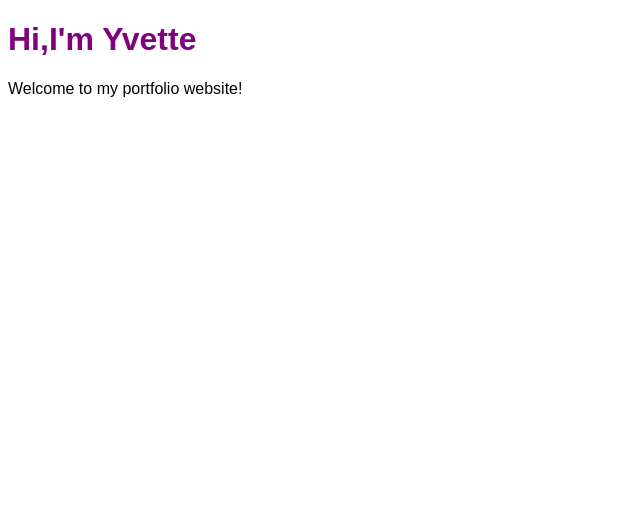
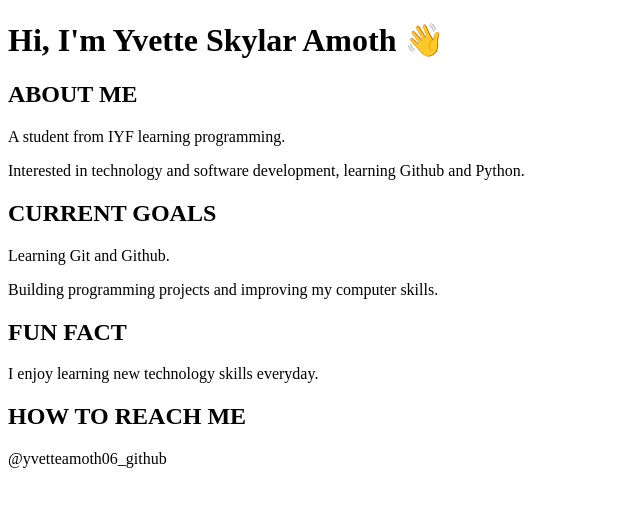
Before and after one commit to yvetteamoth06-gif/yvetteamoth06.github.i.o, a plain HTML site: page index.html in a window 1280 px wide. Shown: the whole page, without its empty margins (0-640 px from the left). Drawn offline with Linux system fonts and the light colour scheme.

Commit message:
Revamp index.html for Yvette's portfolio
Updated the HTML structure and content for Yvette's portfolio, including new sections and improved metadata.

```diff
--- a/index.html
+++ b/index.html
@@ -1,12 +1,25 @@
-
 <!DOCTYPE html>
-<html>
+<html lang="en">
 <head>
-<title>Yvette's Portfolios</title>
-<link rel="stylesheet"href="style.css">
+    <meta charset="UTF-8">
+    <meta name="viewport" content="width=device-width, initial-scale=1.0">
+    <title>Yvette Skylar Amoth - Portfolio</title>
 </head>
 <body>
-<h1>Hi,I'm Yvette</H1>
-<p>Welcome to my portfolio website!</p>
-<body>
+    <h1>Hi, I'm Yvette Skylar Amoth 👋</h1>
+
+    <h2>ABOUT ME</h2>
+    <p>A student from IYF learning programming.</p>
+    <p>Interested in technology and software development, learning Github and Python.</p>
+
+    <h2>CURRENT GOALS</h2>
+    <p>Learning Git and Github.</p>
+    <p>Building programming projects and improving my computer skills.</p>
+
+    <h2>FUN FACT</h2>
+    <p>I enjoy learning new technology skills everyday.</p>
+
+    <h2>HOW TO REACH ME</h2>
+    <p>@yvetteamoth06_github</p>
+</body>
 </html>
```
